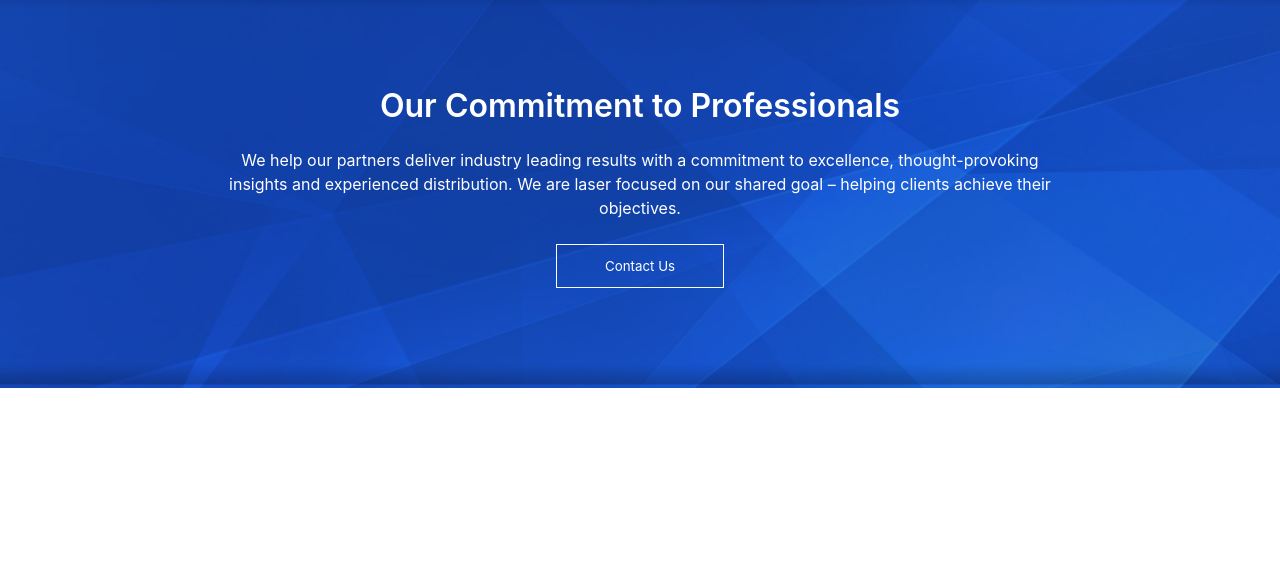
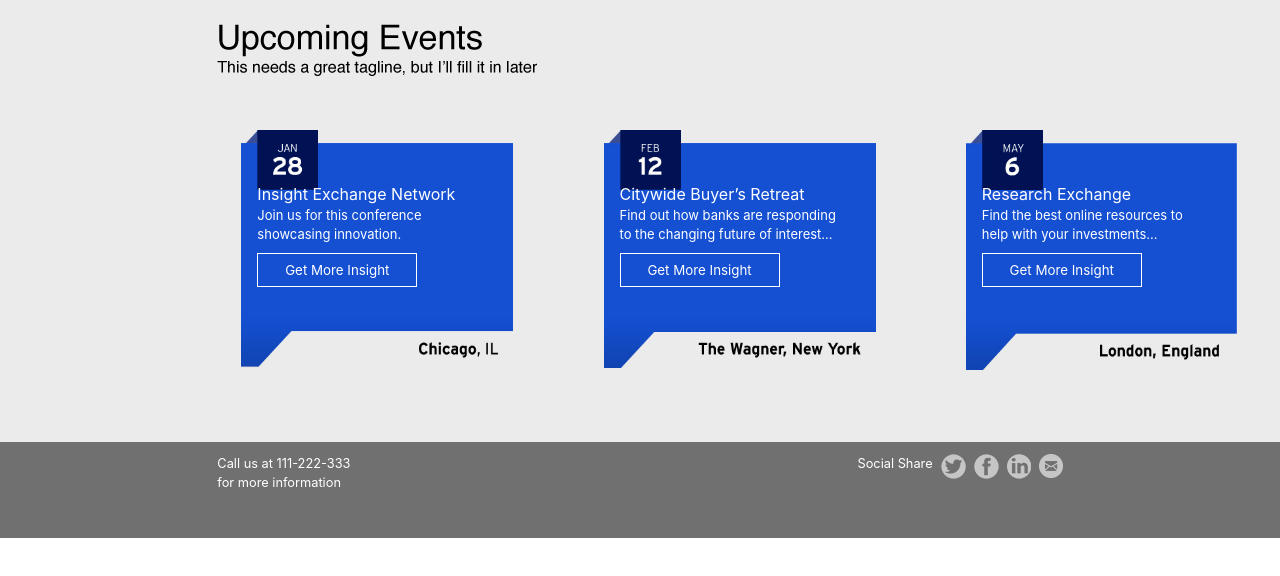
Before and after one commit to vincent-larisma/React-Mobile-Resposive-Website, a React (Create React App) app: page / in a window 1280 px wide. Shown: the top 576 px of the page. Built offline with nearby package versions, Linux system fonts and the light colour scheme.

Commit message:
update events

```diff
--- a/src/Components/Pages/HomePage.jsx
+++ b/src/Components/Pages/HomePage.jsx
@@ -11,10 +11,10 @@ export default function HomePage() {
     <>
       {/* <Navbar />
       <Banner />
-      <Insights /> */}
-      <WhoWeAre />
-      {/* <Events />
-      <Footer /> */}
+      <Insights />
+      <WhoWeAre /> */}
+      <Events />
+      <Footer />
     </>
   )
 }
--- a/src/Components/Parts/Events.jsx
+++ b/src/Components/Parts/Events.jsx
@@ -25,7 +25,7 @@ export default function Events() {
           </div>
           <div className='event-flex-container column  '>
             <div className='p-5'>
-              <div className='events-flex-container-items event-image-second mb-6'>
+              <div className='events-flex-container-items event-image-second mb-6 '>
                 <p className='is-size-6 has-text-white '>Citywide Buyer’s Retreat</p>
                 <p className='has-text-white '>
                   Find out how banks are responding to the changing future of interest...
@@ -43,8 +43,6 @@ export default function Events() {
               </div>
             </div>
           </div>
-
-          <div className='column is-2'></div>
         </section>
       </div>
     </>
--- a/src/Styles/Events.scss
+++ b/src/Styles/Events.scss
@@ -30,19 +30,19 @@
 
 .event-image-first {
   background-image: url('../imgs/EventsImage/images/box1.jpg');
-  background-repeat: no-repeat;
-  background-size: 15rem;
+  background-size: 17rem 15rem;
   height: 15rem;
+  width: 17rem;
 }
 .event-image-second {
   background-image: url('../imgs/EventsImage/images/box2.jpg');
-  background-repeat: no-repeat;
-  background-size: 15rem;
+  background-size: 17rem 15rem;
   height: 15rem;
+  width: 17rem;
 }
 .event-image-third {
   background-image: url('../imgs/EventsImage/images/box3.jpg');
-  background-repeat: no-repeat;
-  background-size: 15rem;
+  background-size: 17rem 15rem;
   height: 15rem;
+  width: 17rem;
 }
```
